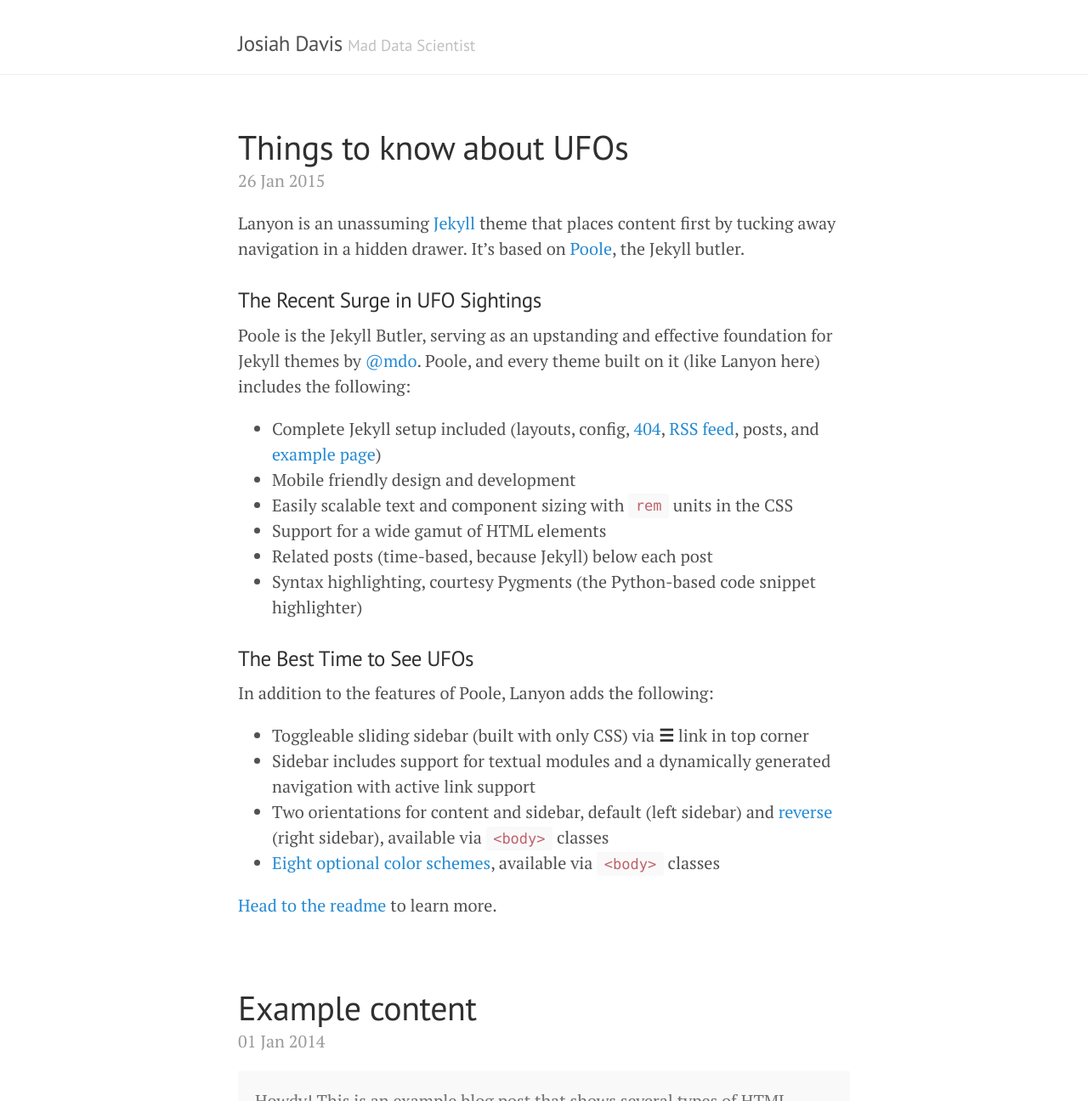
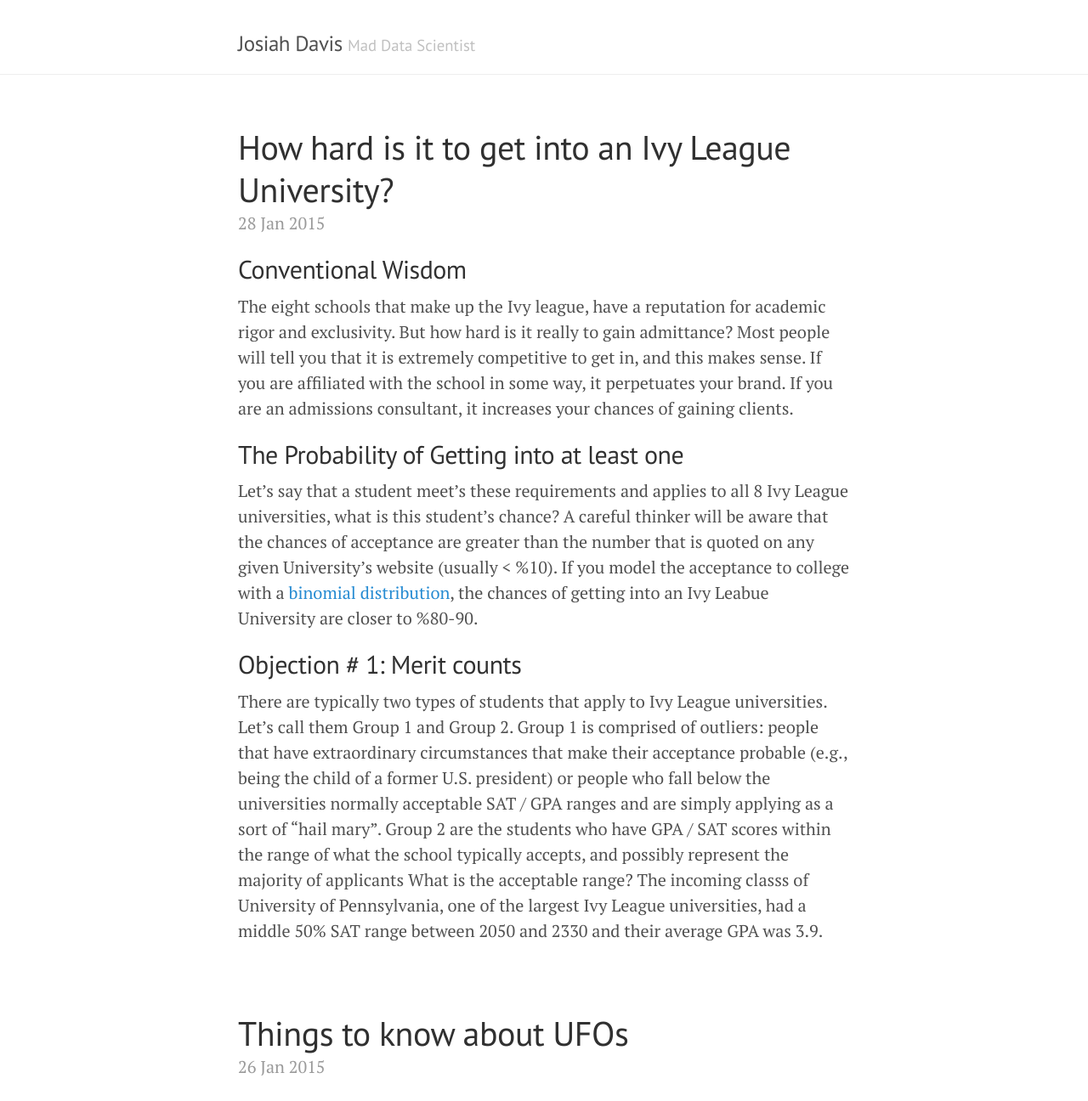
Before and after one commit to josiahdavis/josiahdavis.github.io, a Jekyll site: the page built from index.html, in a window 1280 px wide and 1400 px high, cut to the strip 104-1400 px from the top of the window. Shown: the whole strip at 85% size. Built offline with Jekyll 4.4.1, drawn with Linux system fonts in a browser that asks for light colours; Markdown is read by kramdown in place of the engine named in the settings; the list of posts is cut into pages by our own code; some of the changed text lies outside the part shown.

Commit message:
Added draft of new post

```diff
--- /dev/null
+++ b/_posts/2015-01-28-How-hard-is-it-to-get-into-an-Ivy-League-University.md
@@ -0,0 +1,13 @@
+---
+layout: post
+title: How hard is it to get into an Ivy League University?
+---
+
+## Conventional Wisdom
+The eight schools that make up the Ivy league, have a reputation for academic rigor and exclusivity. But how hard is it really to gain admittance? Most people will tell you that it is extremely competitive to get in, and this makes sense. If you are affiliated with the school in some way, it perpetuates your brand. If you are an admissions consultant, it increases your chances of gaining clients.
+
+## The Probability of Getting into at least one
+Let's say that a student meet's these requirements and applies to all 8 Ivy League universities, what is this student's chance? A careful thinker will be aware that the chances of acceptance are greater than the number that is quoted on any given University's website (usually < %10). If you model the acceptance to college with a [binomial distribution](http://en.wikipedia.org/wiki/Binomial_distribution), the chances of getting into an Ivy Leabue University are closer to %80-90.
+
+## Objection # 1: Merit counts
+There are typically two types of students that apply to Ivy League universities. Let's call them Group 1 and Group 2. Group 1 is comprised of outliers: people that have extraordinary circumstances that make their acceptance probable (e.g., being the child of a former U.S. president) or people who fall below the universities normally acceptable SAT / GPA ranges and are simply applying as a sort of "hail mary". Group 2 are the students who have GPA / SAT scores within the range of what the school typically accepts, and possibly represent the majority of applicants What is the acceptable range? The incoming classs of University of Pennsylvania, one of the largest Ivy League universities, had a middle 50% SAT range between 2050 and 2330 and their average GPA was 3.9.
```
Also changed, not shown: _posts/2013-12-31-whats-jekyll.md (deleted, +0 -12 lines), about.md (+1 -1 lines), profile2.JPG (added).
